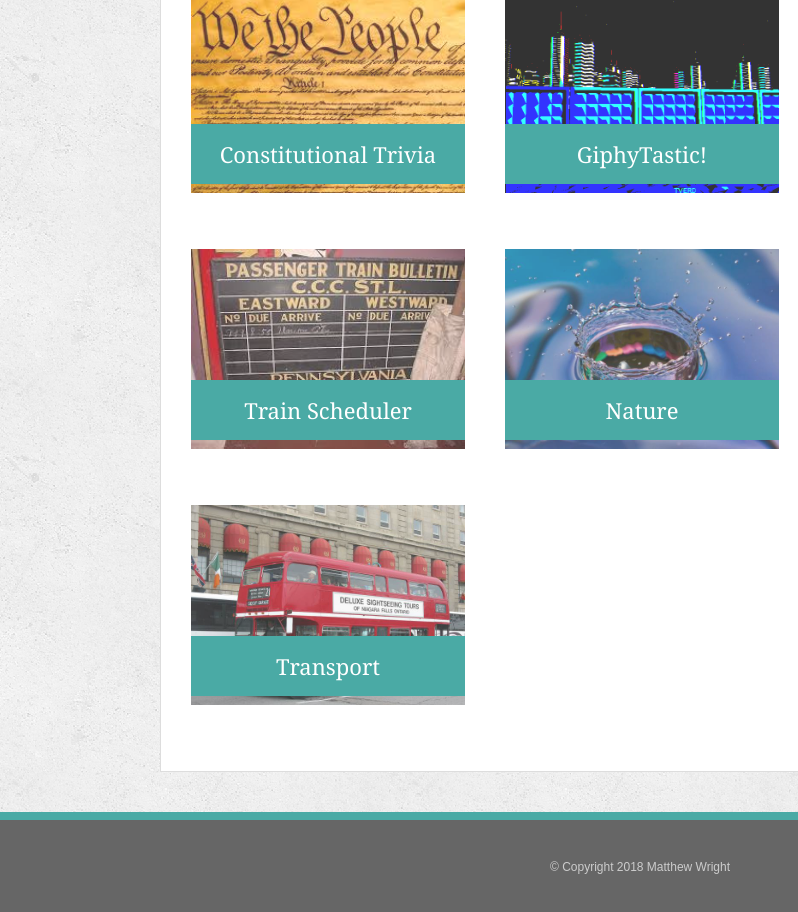
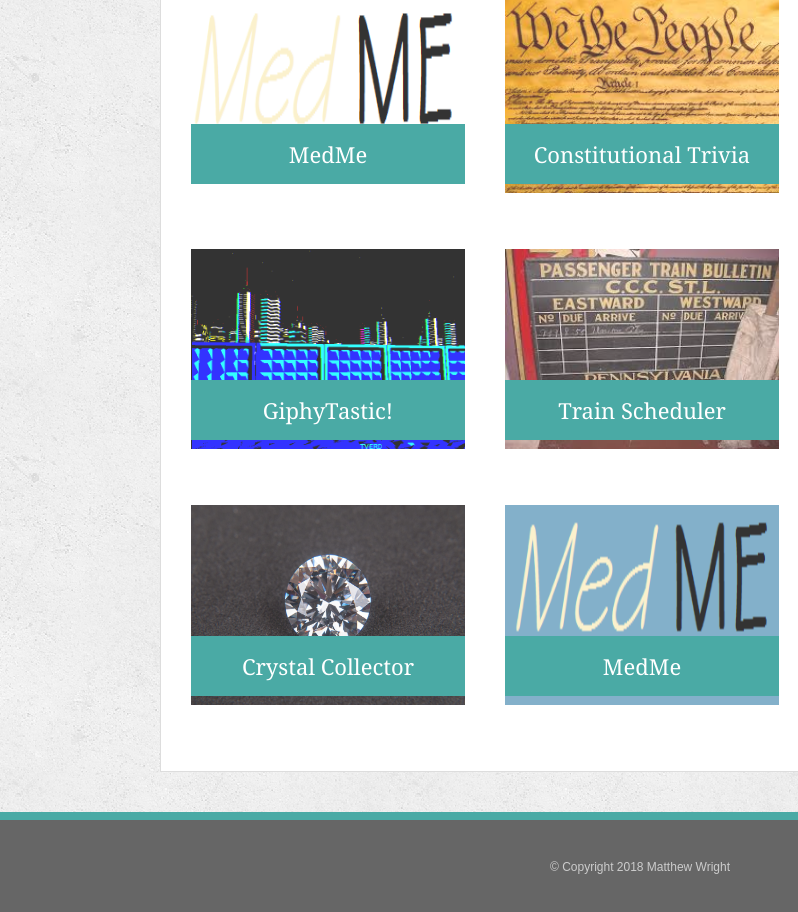
Before and after one commit to Mjohnwright/MWright-Portfolio, a plain HTML site: page portfolio.html in a window 1280 px wide. Shown: the part 280-1192 px from the top of the page, 0-798 px from the left. Drawn offline with Linux system fonts and the light colour scheme.

Commit message:
added MedMe

```diff
--- a/portfolio.html
+++ b/portfolio.html
@@ -29,6 +29,14 @@
         <h1>Portfolio</h1>
 
         <div class="work">
+          <img src="Assets/images/MedMe.png" alt="MedMe" style="width:274px;height:200px;">
+          <h3>
+            <a href="https://kridlet.github.io/MedMe/" target="_blank">MedMe</a>
+          </h3>
+        </div>
+
+
+        <div class="work">
           <img src="Assets/images/const.png" alt="Constitution" style="width:274px;height:200px;">
           <h3>
             <a href="https://mjohnwright.github.io/Constitutional-Matters-Trivia-Game/" target="_blank">Constitutional Trivia</a>
@@ -50,14 +58,26 @@
         </div>
 
         <div class="work">
-          <img src="Assets/images/nature.png" alt="Nature" style="width:274px;height:200px;">
-          <h3>Nature</h3>
+          <img src="Assets/images/crystal.jpg" alt="Crystal Collector" style="width:274px;height:200px;">
+          <h3>
+            <a href="https://mjohnwright.github.io/Crystal-Collector/" target="_blank">Crystal Collector</a>
+          </h3>
         </div>
 
         <div class="work">
-          <img src="Assets/images/transport.png" alt="Transport" style="width:274px;height:200px;">
-          <h3>Transport</h3>
+          <img src="Assets/images/MedMe2.png" alt="MedMe" style="width:274px;height:200px;">
+          <h3>
+            <a href="https://kridlet.github.io/MedMe/index.html" target="_blank">MedMe</a>
+          </h3>
         </div>
+
+
+        <!-- <div class="work">
+          <img src="Assets/images/nature.png" alt="Nature" style="width:274px;height:200px;">
+          <h3>Nature</h3>
+        </div> -->
+
+
 
       </section>
 
```
Also changed, not shown: Assets/images/MedMe.png (added), Assets/images/MedMe2.png (added), Assets/images/crystal.jpg (added).
